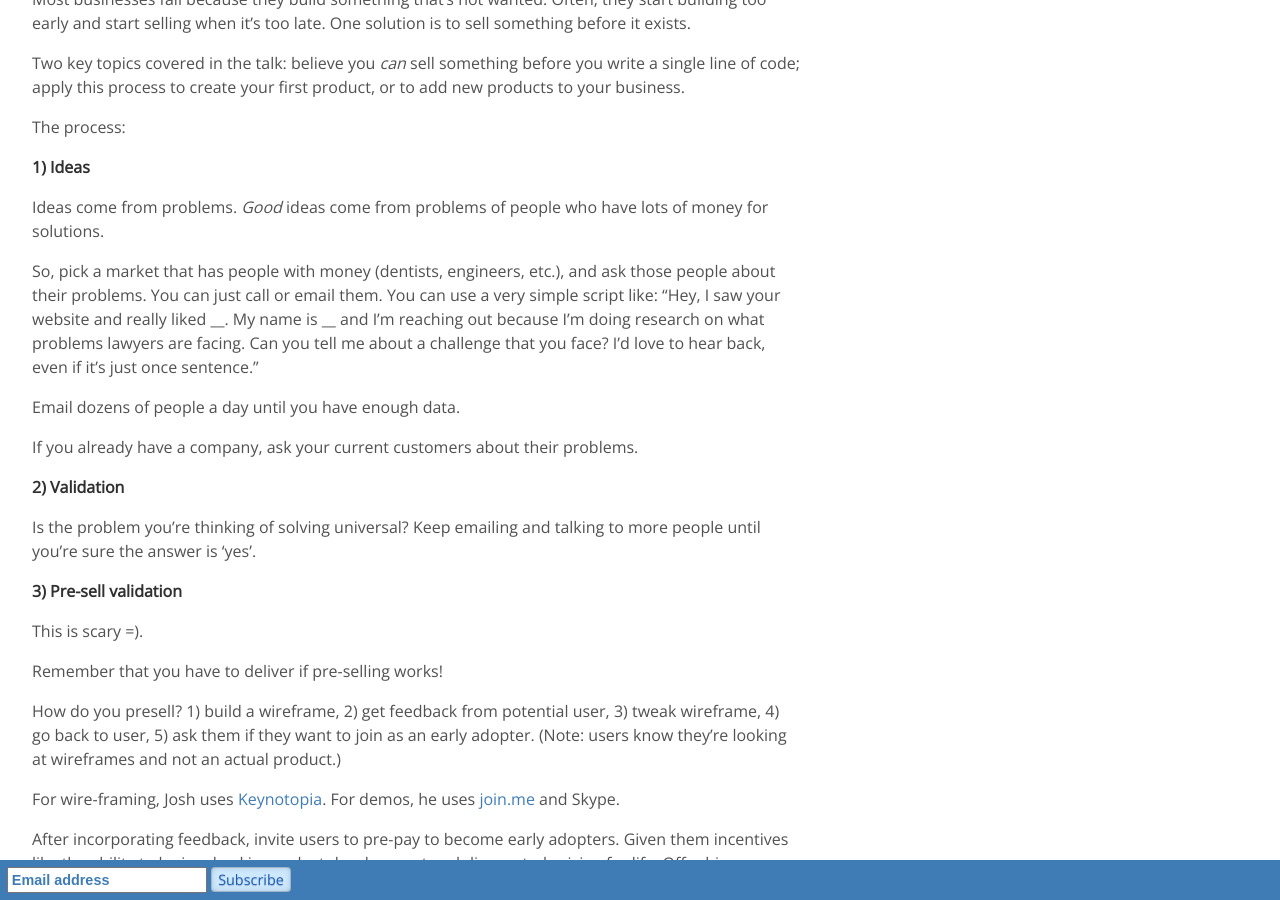
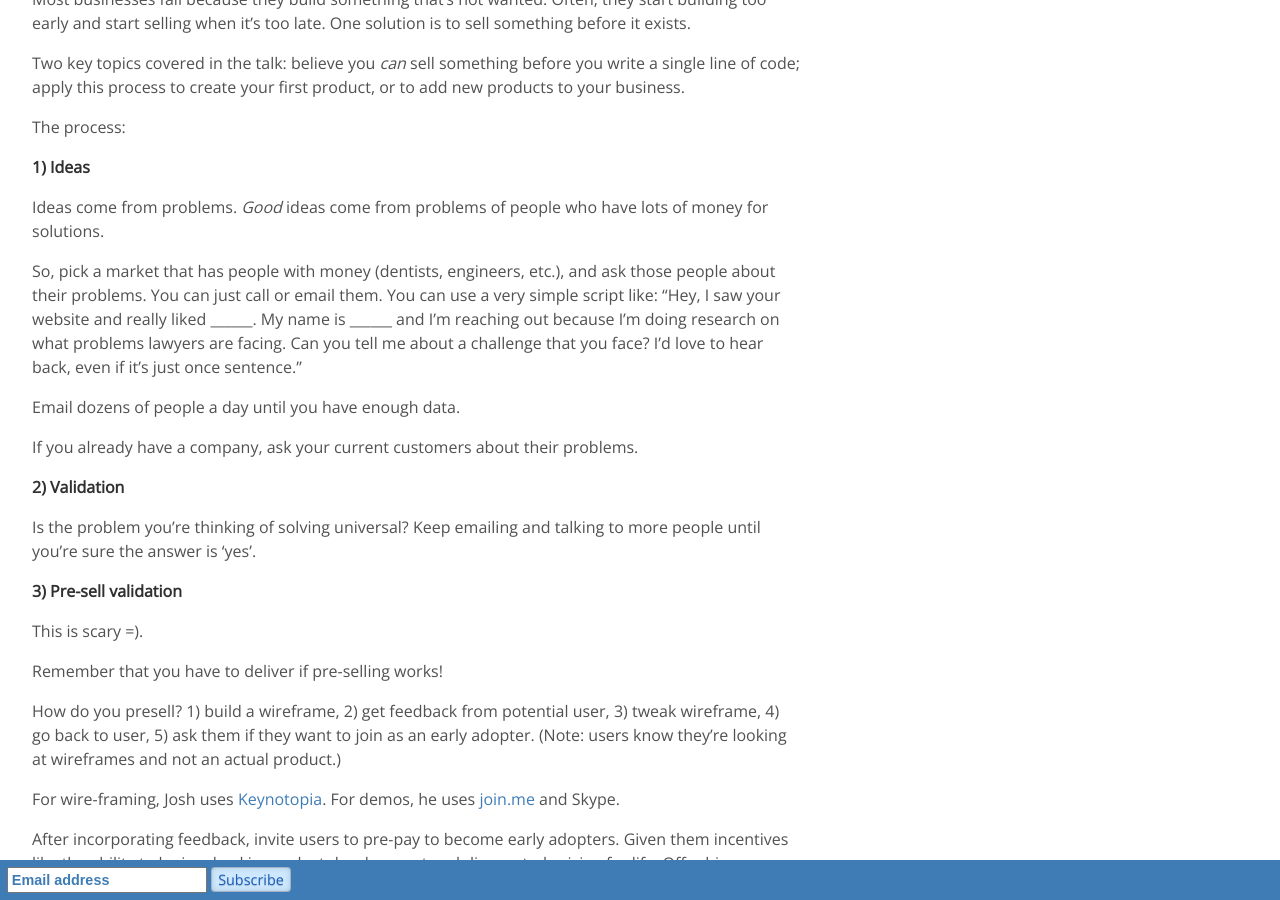
Before and after one commit to codingvc/codingvc, a Jekyll site: the page built from _posts/2014-09-15-extensive-notes-from-salesconf.markdown, in a window 1280 px wide and 900 px high, scrolled down 9864 px. Built offline with Jekyll 4.4.1, drawn with Linux system fonts in a browser that asks for light colours; Markdown is read by kramdown in place of the engine named in the settings; comment, search, counter and statistics services are not loaded; part of the change alters nothing that is shown.

```diff
--- a/_posts/2014-09-15-extensive-notes-from-salesconf.markdown
+++ b/_posts/2014-09-15-extensive-notes-from-salesconf.markdown
@@ -280,7 +280,7 @@ The process:
 
 Ideas come from problems. _Good_ ideas come from problems of people who have lots of money for solutions.
 
-So, pick a market that has people with money (dentists, engineers, etc.), and ask those people about their problems. You can just call or email them. You can use a very simple script like: "Hey, I saw your website and really liked __. My name is __ and I'm reaching out because I'm doing research on what problems lawyers are facing. Can you tell me about a challenge that you face? I'd love to hear back, even if it's just once sentence."
+So, pick a market that has people with money (dentists, engineers, etc.), and ask those people about their problems. You can just call or email them. You can use a very simple script like: "Hey, I saw your website and really liked &#95;&#95;&#95;&#95;&#95;&#95;. My name is &#95;&#95;&#95;&#95;&#95;&#95; and I'm reaching out because I'm doing research on what problems lawyers are facing. Can you tell me about a challenge that you face? I'd love to hear back, even if it's just once sentence."
 
 Email dozens of people a day until you have enough data.
 
```
